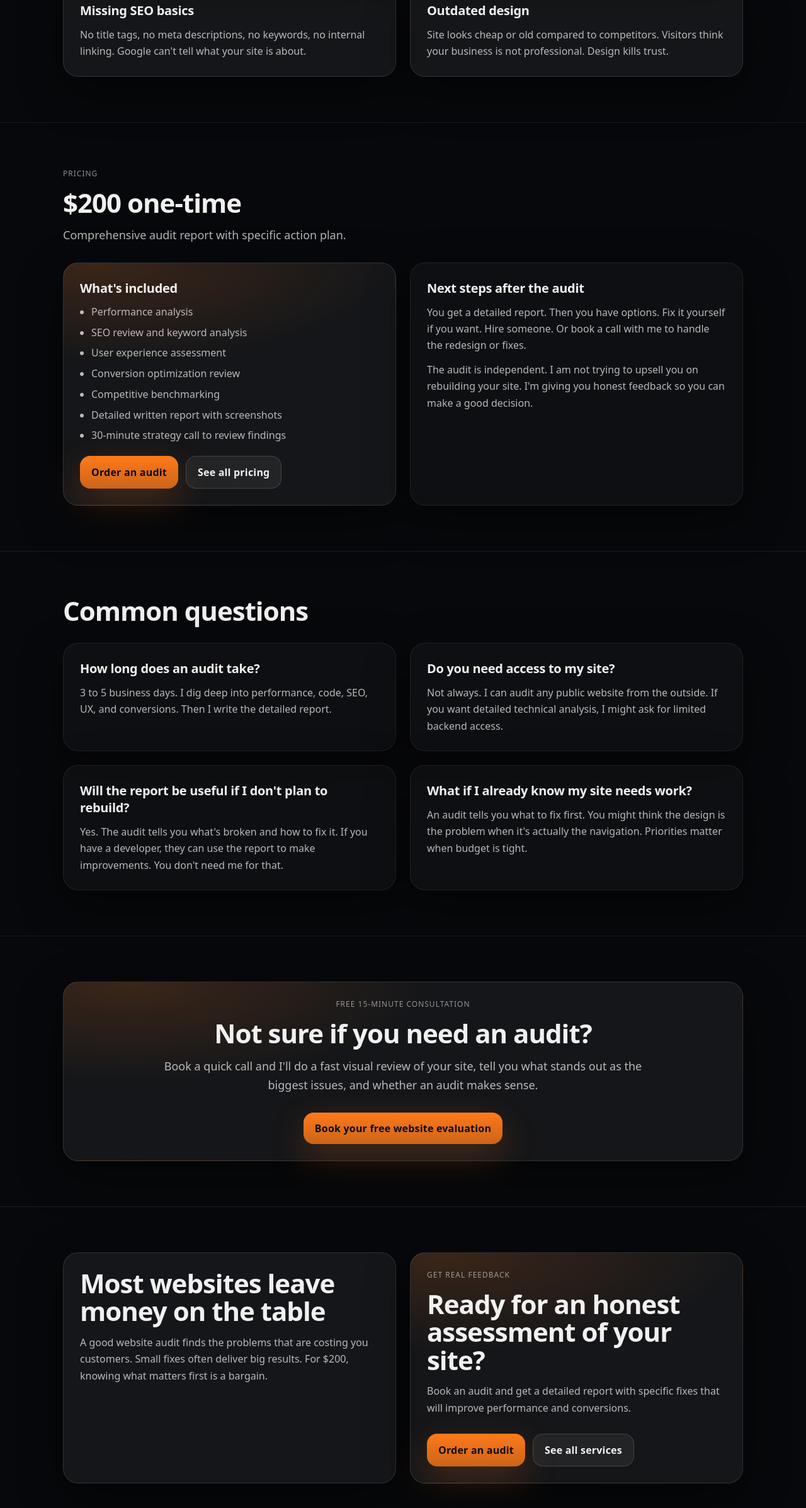
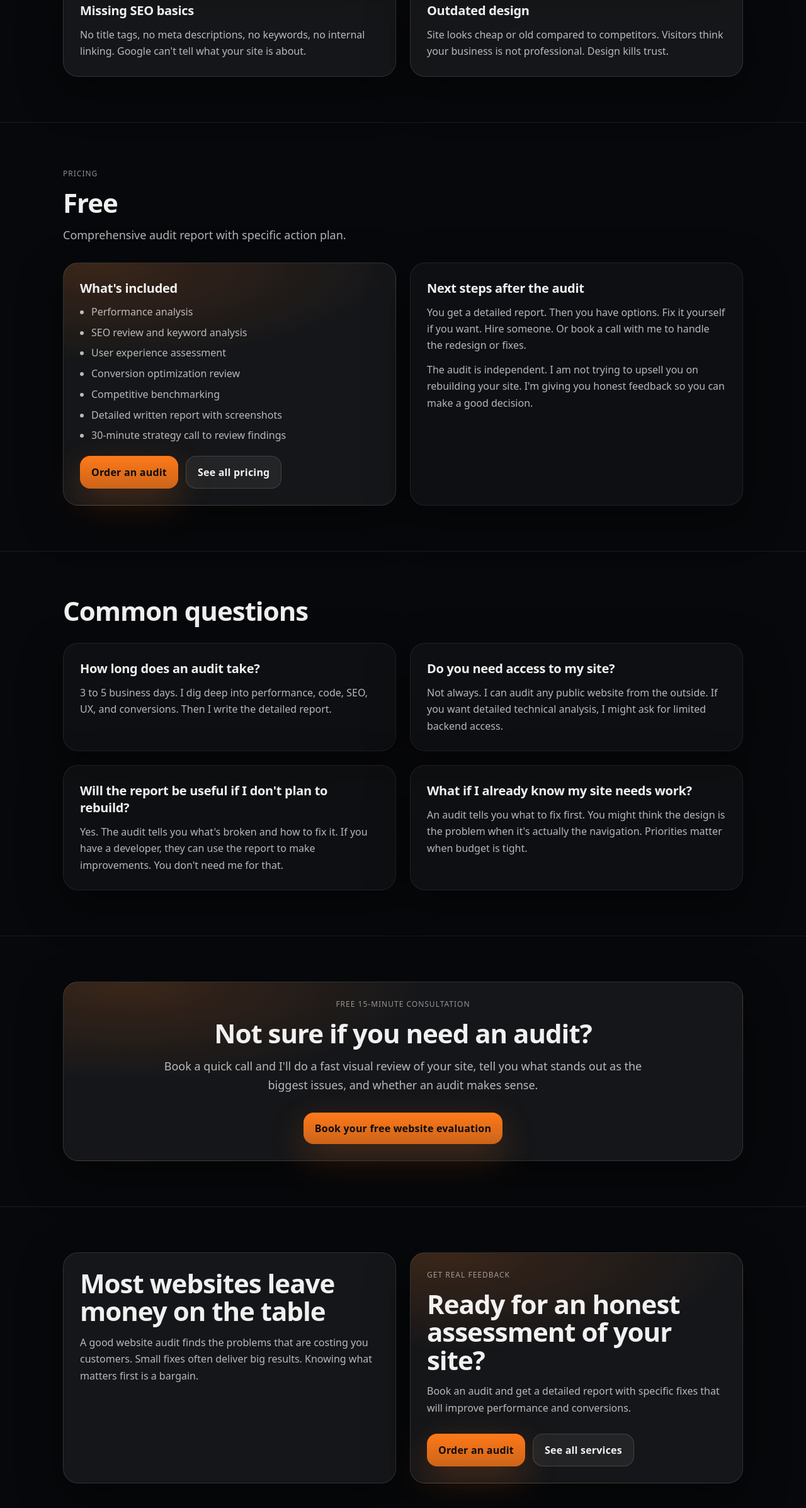
Before and after one commit to lucasseifert113/seifert-sites-fixed, a Next.js app: page /website-audits in a window 1280 px wide. Shown: the part 2387-4782 px from the top of the page at 63% size. Built offline with nearby package versions, Linux system fonts and the light colour scheme.

Commit message:
Website audit is now free

```diff
--- a/app/pricing/page.tsx
+++ b/app/pricing/page.tsx
@@ -144,7 +144,7 @@ export default function PricingPage() {
           <div className="grid3">
             {[
               { title: "Google Business Profile", price: "$200", note: "One-time setup", text: "Full profile optimization, photos, categories, review strategy, and post scheduling." },
-              { title: "Website Audit", price: "$200", note: "One-time", text: "Detailed report covering performance, SEO, UX, and conversion issues with a clear action plan." },
+              { title: "Website Audit", price: "Free", note: "No strings attached", text: "Detailed report covering performance, SEO, UX, and conversion issues with a clear action plan." },
               { title: "Logo & Brand Identity", price: "$400 to $600", note: "One-time", text: "Logo design, color palette, typography, and a brand guidelines document." },
               { title: "Local SEO + Google Business Profile", price: "$175/mo", note: "Monthly retainer", text: "Google Business Profile optimization, local citation building, keyword targeting for your city, and monthly ranking report." },
               { title: "Google & Meta Ads", price: "$400/mo", note: "+ ad spend", text: "Campaign setup, audience targeting, ad creative, and performance tracking." },
--- a/app/website-audits/page.tsx
+++ b/app/website-audits/page.tsx
@@ -117,7 +117,7 @@ export default function WebsiteAuditsPage() {
         <div className="container">
           <div style={{ maxWidth: 760, marginBottom: 28 }}>
             <p className="eyebrow">Pricing</p>
-            <h2 className="h2">$200 one-time</h2>
+            <h2 className="h2">Free</h2>
             <p className="lead">Comprehensive audit report with specific action plan.</p>
           </div>
           <div className="grid2">
@@ -183,7 +183,7 @@ export default function WebsiteAuditsPage() {
         <div className="container grid2">
           <div className="card">
             <h2 className="h2">Most websites leave money on the table</h2>
-            <p className="muted">A good website audit finds the problems that are costing you customers. Small fixes often deliver big results. For $200, knowing what matters first is a bargain.</p>
+            <p className="muted">A good website audit finds the problems that are costing you customers. Small fixes often deliver big results. Knowing what matters first is a bargain.</p>
           </div>
 
           <div className="card panelHighlight">
```
